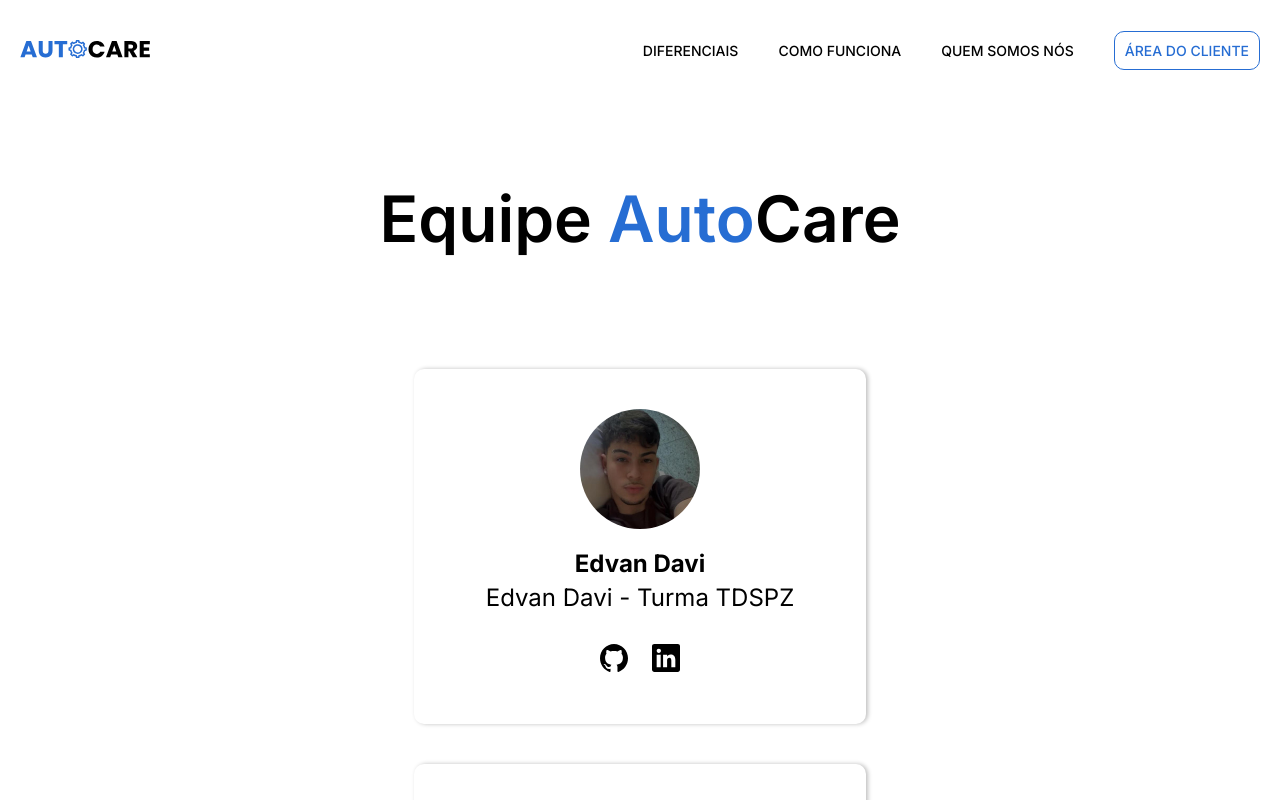
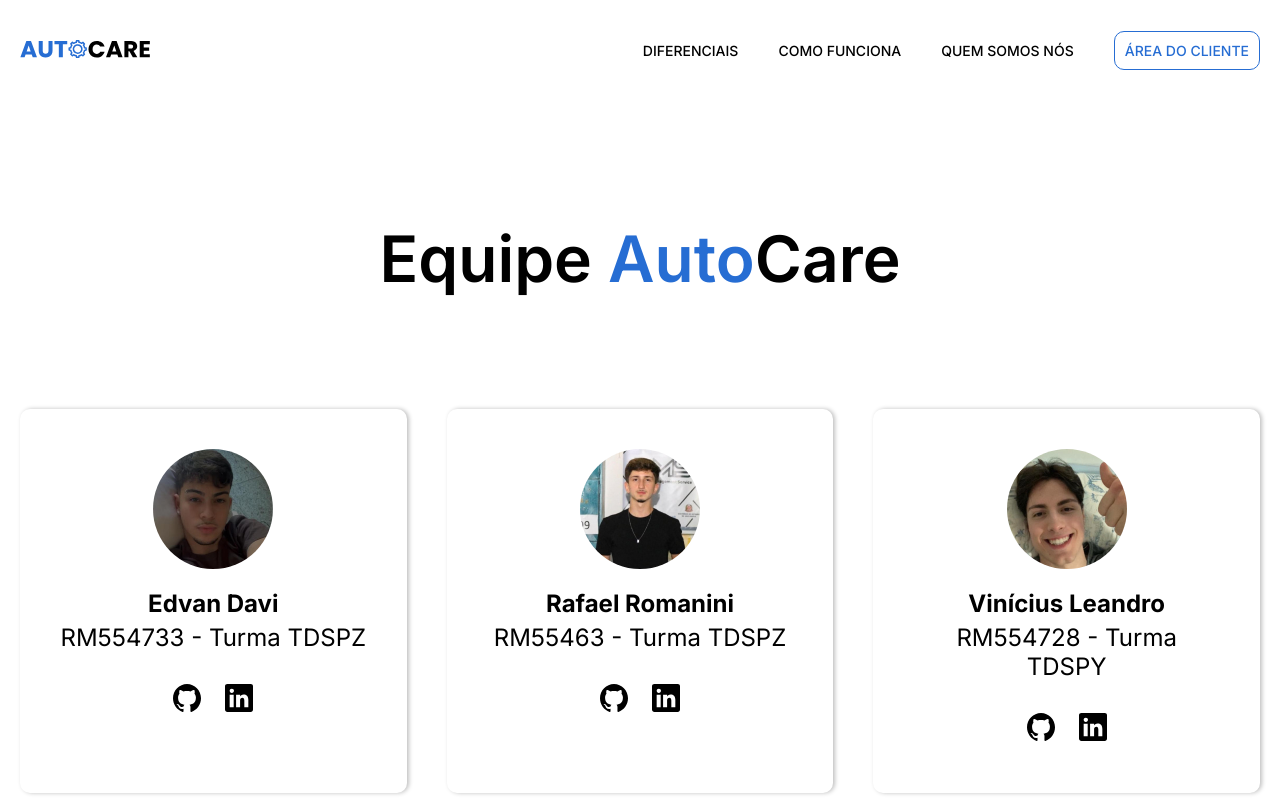
Before and after one commit to InnovaAutoCare/autocare, a React (Vite) app: page /integrantes in a window 1280 px wide. Shown: the top 800 px of the page. Built offline with nearby package versions, Linux system fonts and the light colour scheme.

Commit message:
Ajustando props do Card Integrantes e responsividade da página Integrantes

```diff
--- a/src/Pages/Integrantes/integrantes.module.css
+++ b/src/Pages/Integrantes/integrantes.module.css
@@ -28,9 +28,11 @@
     max-width: fit-content;
     text-decoration: none;
 }
-.main_integrantes {
-    padding: 80px 0 120px;
+@media (max-width: 850px){
+    .main_integrantes {
+        padding: 80px 0 120px;
+    }
+    .main_integrantes ul{
+        grid-template-columns: 1fr;
+    }
 }
-.main_integrantes ul{
-    grid-template-columns: 1fr;
-}
--- a/src/components/CardIntegrante/index.css
+++ b/src/components/CardIntegrante/index.css
@@ -21,6 +21,7 @@
     font-weight: 700;
     font-size: 1.5rem;
     margin-top: 20px;
+    text-align: center;
 }
 .redes-integrantes{
     display: flex;
--- a/src/components/CardIntegrante/index.tsx
+++ b/src/components/CardIntegrante/index.tsx
@@ -15,7 +15,7 @@ function CardIntegrante(props:{
         <li className="card_integrante">
             <img src={props.foto} alt="" className="profile-pic"/>
             <h3>{props.nome}</h3>
-            <p>{props.nome} - {props.turma}</p>
+            <p>{props.rm} - {props.turma}</p>
             <div className="redes-integrantes">
                 <a href={props.linkGithub} target="_blank"><img src={githubIcon} alt="Logo Github"/></a>
                 <a href={props.linkLinkedin} target="_blank"><img src={linkedinIcon} alt="Logo LinkedIn"/></a>
```
